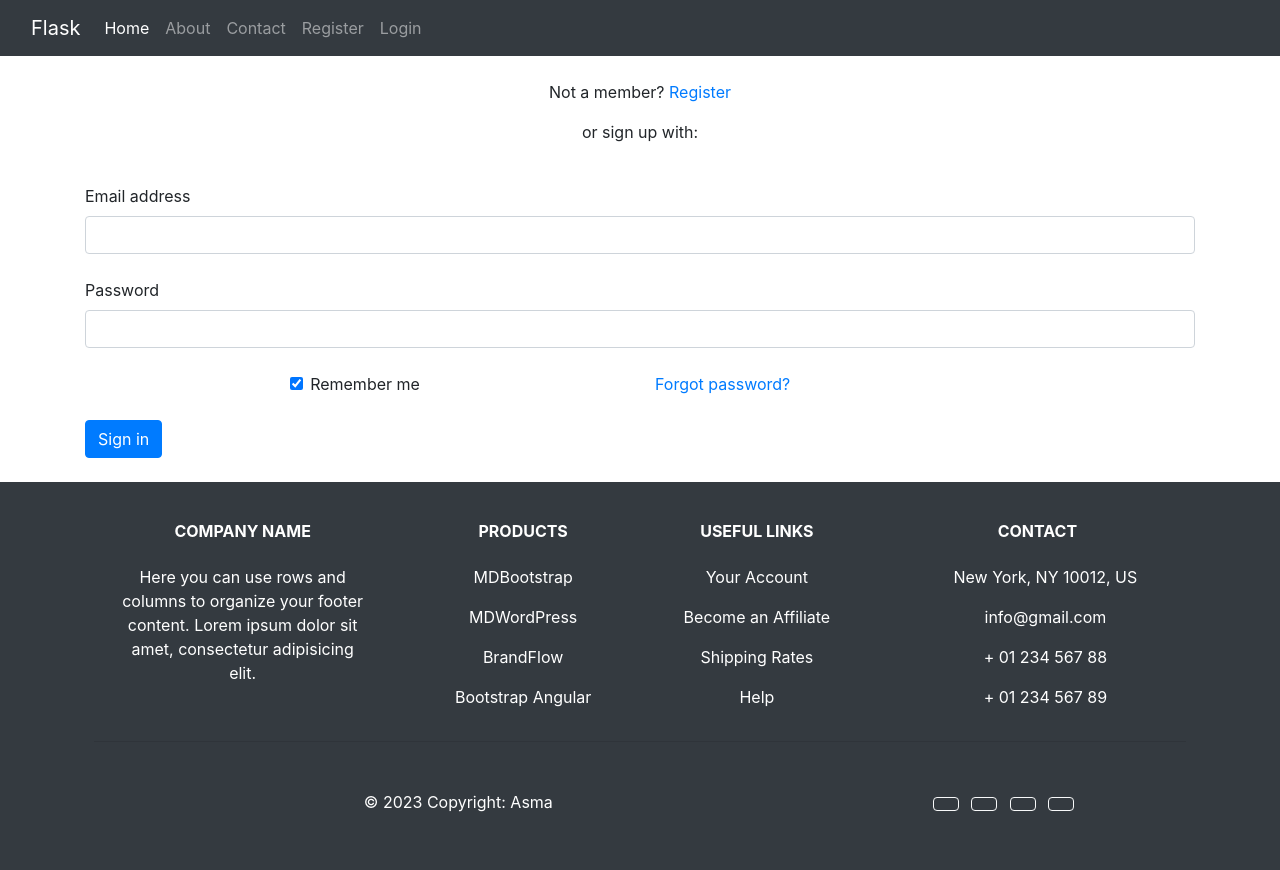
After one commit to asmaounajaren/Application_Web_CRUD, a Flask app: page /login in a window 1280 px wide. The commit adds this page. Run offline with Flask 3, Linux system fonts and the light colour scheme; some libraries are stand-ins or nearby versions.

Commit message:
add login form

```diff
--- a/main.py
+++ b/main.py
@@ -1,14 +1,20 @@
-from flask import Flask, render_template, flash,url_for,request
+from flask import Flask, render_template, flash,url_for,request,session
 from werkzeug.utils import redirect
 from flask_mysqldb import MySQL
+# from authentification import auth
 
 skills_app =Flask(__name__)
 skills_app.secret_key = 'many random bytes'
+# skills_app.register_blueprint(auth,url_prefix="")
 
 skills_app.config['MYSQL_HOST'] = 'localhost'
 skills_app.config['MYSQL_USER'] = 'root'
 skills_app.config['MYSQL_PASSWORD'] = ''
 skills_app.config['MYSQL_DB'] = 'gestioncommande'
+
+skills_app.config["SESSION_PERMANENT"] = False
+skills_app.config["SESSION_TYPE"] = "filesystem"
+# session(skills_app)
 
 mysql = MySQL(skills_app)
 
@@ -69,5 +75,47 @@ def about_page():
 def register_page():
     return render_template("register.html")
 
+@skills_app.route("/login")
+def login_page():
+    return render_template("login.html")
+
+@skills_app.route('/register',methods= ['GET','POST'])
+def register():
+    if request.method == 'POST':
+        flash("bien ajouté avec succès")
+        nom_=request.form['nom']
+        prenom_=request.form['prenom']
+        email_=request.form['email']
+        motdepasse_=request.form['motdepasse']
+        # request.form.get("motdepasse", False)
+        cur = mysql.connection.cursor()
+        cur.execute("insert into utilisateur (nom,prenom,email,motdepasse) values(%s,%s,%s,%s)",(nom_,prenom_,email_,motdepasse_))
+        mysql.connection.commit()
+        return redirect(url_for('home_page'))
+
+@skills_app.route('/login', methods=['GET','POST'])
+def login():
+    if request.method=='POST':
+        email=request.form['email']
+        motdepasse=request.form['motdepasse']
+         # Check if account exists using MySQL
+        cursor = mysql.connection.cursor()
+        cursor.execute('SELECT * FROM utilisateur WHERE email = %s AND motdepasse = %s', (email, motdepasse,))
+        # Fetch one record and return result
+        user = cursor.fetchone()
+        # If account exists in accounts table in out database
+        print(user)
+        if user:
+            # Create session data, we can access this data in other routes
+            session['loggedin'] = True
+            session['id'] = user[0]
+            session['nom'] = user[1]
+            session['prenom'] = user[2]
+            # Redirect to home page
+            return redirect(url_for('home_page'))
+        else:
+            # Account doesnt exist or username/password incorrect
+            flash('email ou mot de passe est incorrect !')
+            return redirect(url_for('login_page'))
 if __name__ == "__main__":
     skills_app.run(debug=True,port=5000)
--- a/templates/includes/_navbar.html
+++ b/templates/includes/_navbar.html
@@ -18,6 +18,9 @@
                 <li class="nav-item">
                     <a class="nav-link" href="/register">Register</a>
                 </li>
+                <li class="nav-item">
+                    <a class="nav-link" href="/login">Login</a>
+                </li>
             </ul>
             <!-- <form class="d-flex" role="search">
                 <input class="form-control me-2" type="search" placeholder="Search" aria-label="Search">
--- /dev/null
+++ b/templates/login.html
@@ -0,0 +1,69 @@
+{% extends 'base.html' %}
+{% block body %}
+<form class="container" action="{{url_for('login')}}" method="post">
+    {%with messages = get_flashed_messages()%}
+    {%if messages%}
+    {% for message in messages %}
+    <div class="alert alert-danger alert-dismissable" role="alert">
+        <button type="button" class="close" data-dismiss="alert" aria-label="close">
+            <span aria-hidden="true">&times;</span>
+        </button>
+        {{message}}
+    </div>
+    {%endfor%}
+    {%endif%}
+    {%endwith%}
+    <div class="text-center">
+        <p>Not a member? <a href="/register">Register</a></p>
+        <p>or sign up with:</p>
+        <button type="button" class="btn btn-link btn-floating mx-1">
+          <i class="fab fa-facebook-f"></i>
+        </button>
+
+        <button type="button" class="btn btn-link btn-floating mx-1">
+          <i class="fab fa-google"></i>
+        </button>
+
+        <button type="button" class="btn btn-link btn-floating mx-1">
+          <i class="fab fa-twitter"></i>
+        </button>
+
+        <button type="button" class="btn btn-link btn-floating mx-1">
+          <i class="fab fa-github"></i>
+        </button>
+      </div>
+    <!-- Email input -->
+    <div class="form-outline mb-4">
+        <label class="form-label" for="email"  >Email address</label>
+        <input type="email" id="email" name="email" class="form-control" />
+    </div>
+
+    <!-- Password input -->
+    <div class="form-outline mb-4">
+        <label class="form-label" for="motdepasse" >Password</label>
+        <input type="password" id="motdepasse" name="motdepasse" class="form-control" />
+    </div>
+
+    <!-- 2 column grid layout for inline styling -->
+    <div class="row mb-4">
+      <div class="col d-flex justify-content-center">
+        <!-- Checkbox -->
+        <div class="form-check">
+          <input class="form-check-input" type="checkbox" value="" id="form2Example31" checked />
+          <label class="form-check-label" for="form2Example31"> Remember me </label>
+        </div>
+      </div>
+
+      <div class="col">
+        <!-- Simple link -->
+        <a href="#!">Forgot password?</a>
+      </div>
+    </div>
+
+    <!-- Submit button -->
+    <button type="submit" class="btn btn-primary center mb-4">Sign in</button>
+
+    <!-- Register buttons -->
+
+  </form>
+{% endblock %}
--- a/templates/register.html
+++ b/templates/register.html
@@ -1,6 +1,6 @@
 {% extends 'base.html' %}
 {% block body %}
-<form class="h-100 bg-dark" action="#" method="post">
+<form class="h-100 bg-dark" action="{{url_for('register')}}" method="post">
     <div class="container py-5 h-100">
       <div class="row d-flex ">
         <div class="col">
```
Also changed, not shown: authentification.py (+45 -24 lines), 1 other file.
